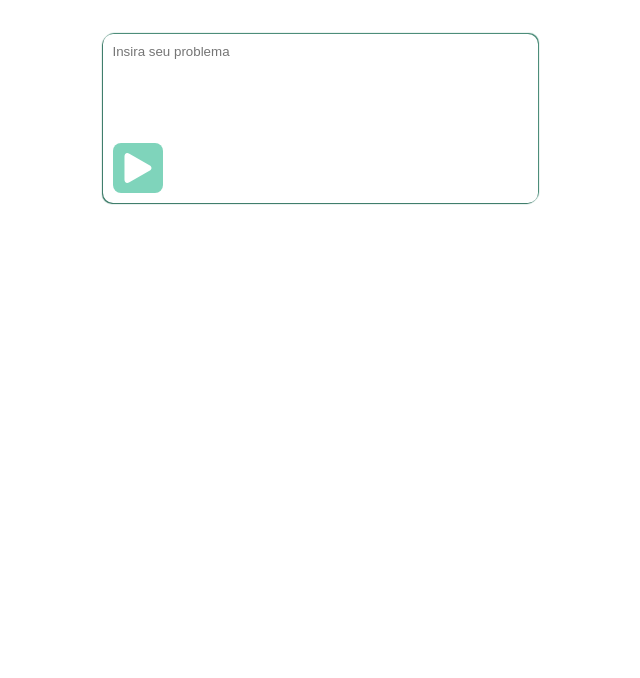
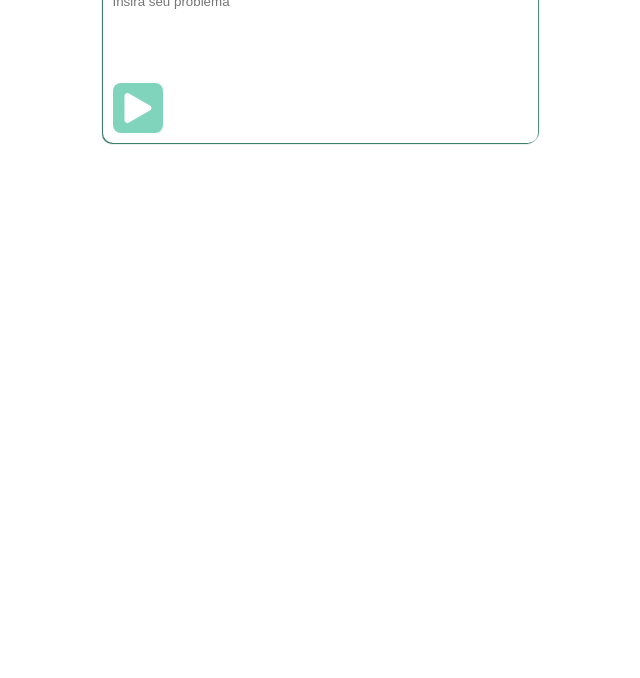
Before and after one commit to ianpatricck/ctx-math, a plain HTML site: page client/index.html in a window 1280 px wide. Shown: the part 122-800 px from the top of the page, without its empty margins (320-960 px from the left). Drawn offline with Linux system fonts and the light colour scheme.

Commit message:
CSS from tags has been removed

```diff
--- a/client/index.html
+++ b/client/index.html
@@ -16,19 +16,19 @@
             <h1 class="title">CTX IA</h1>
         </div>
 
-        <div class="center" style="margin-top: 50px;">
+        <section class="center">
             <div>
                 <div class="question-container">
                     <textarea rows="5" cols="50" placeholder="Insira seu problema" id="question"></textarea>
-                    <button style="margin-top: 15px;" onclick="submit()"><img src="icons/play-button.svg"></button>
+                    <button onclick="submit()"><img src="icons/play-button.svg"></button>
                 </div>
             </div>
-        </div>
+        </section>
 
         <div class="center result"></div>
     </div>
 
-    <script src="js/submit.js"></script>
+    <script src="js/script.js"></script>
 </body>
 
 </html>
```
